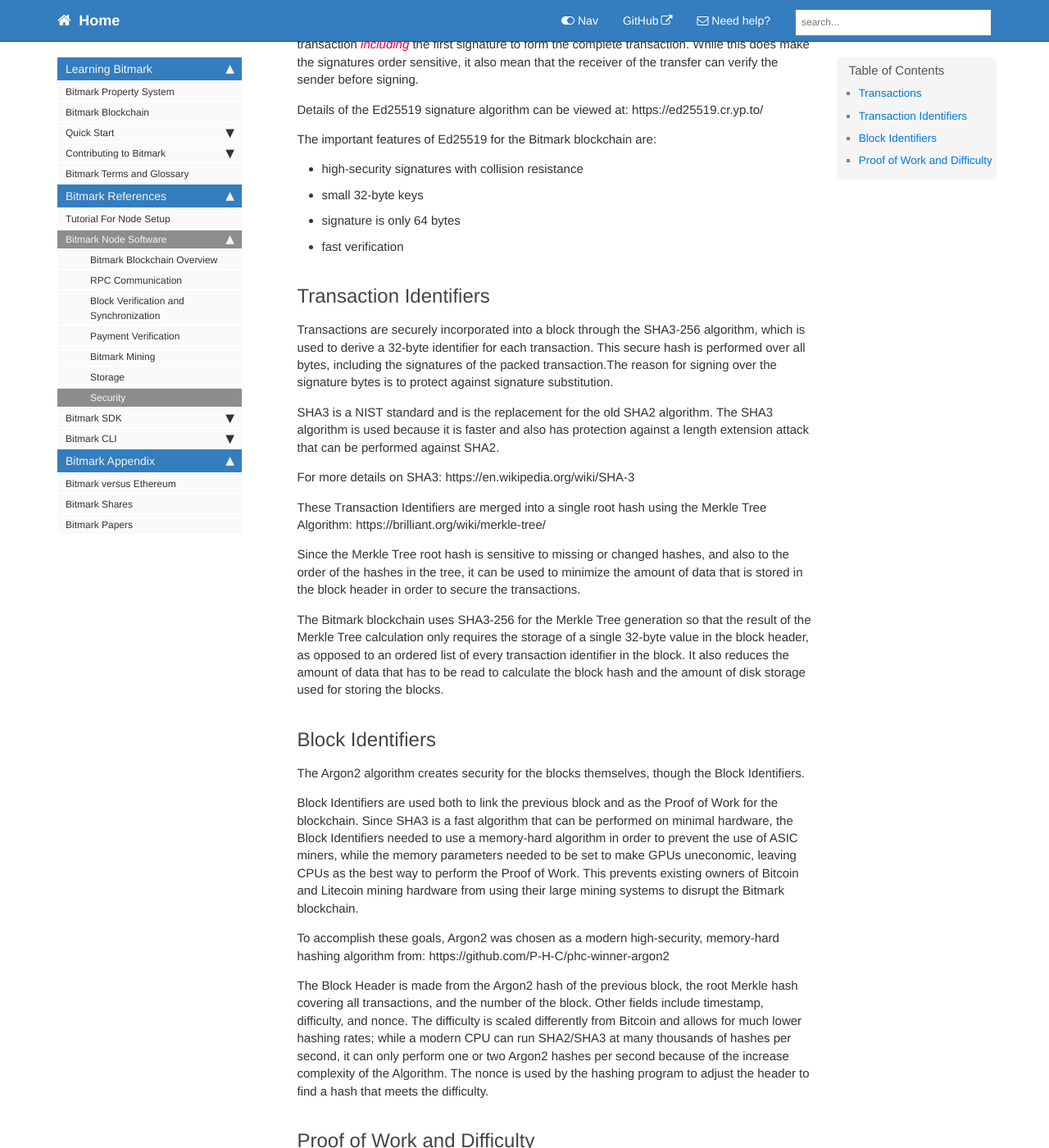
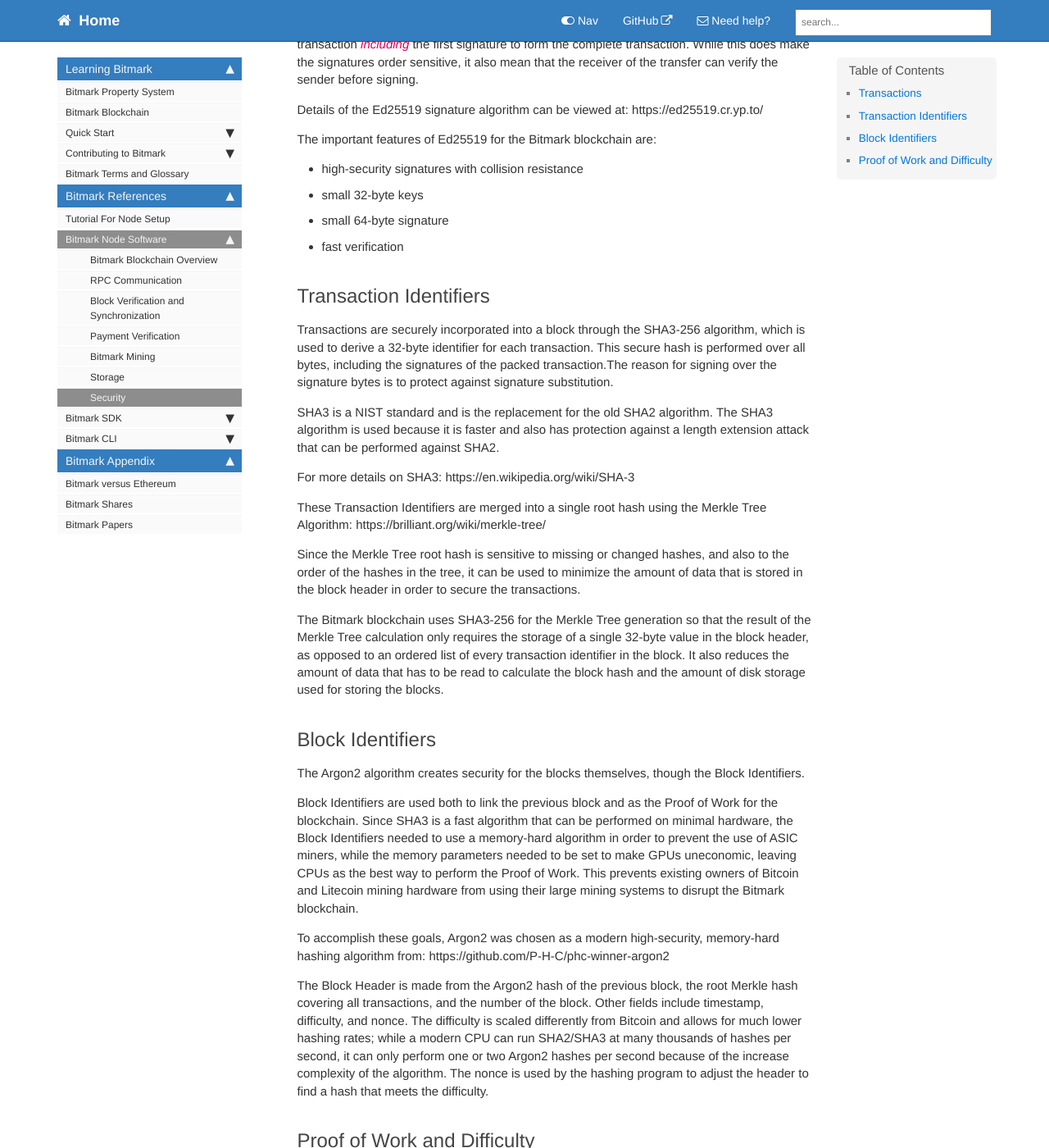
Before and after one commit to bitmark-inc/docs, a Jekyll site: the page built from pages/bitmark-references/bitmark-node-software/security.md, in a window 1280 px wide and 1400 px high, scrolled down 365 px. Shown: the whole window at 82% size. Built offline with Jekyll 4.4.1, drawn with Linux system fonts in a browser that asks for light colours; comment, search, counter and statistics services are not loaded; some of the changed text lies outside the part shown.

Commit message:
Final edits

```diff
--- a/pages/bitmark-references/bitmark-node-software/security.md
+++ b/pages/bitmark-references/bitmark-node-software/security.md
@@ -34,7 +34,7 @@
 The important features of Ed25519 for the Bitmark blockchain are:
 * high-security signatures with collision resistance
 * small 32-byte keys
-* signature is only 64 bytes
+* small 64-byte signature
 * fast verification
 
 ## Transaction Identifiers
@@ -92,7 +92,7 @@
 difficulty is scaled differently from Bitcoin and allows for much
 lower hashing rates; while a modern CPU can run SHA2/SHA3 at many
 thousands of hashes per second, it can only perform one or two Argon2
-hashes per second because of the increase complexity of the Algorithm.
+hashes per second because of the increase complexity of the algorithm.
 The nonce is used by the hashing program to adjust the header to find a hash that
 meets the difficulty.
 
```
Also changed, not shown: other parts of pages/bitmark-references/bitmark-node-software/security.md (+1 -1 lines).
